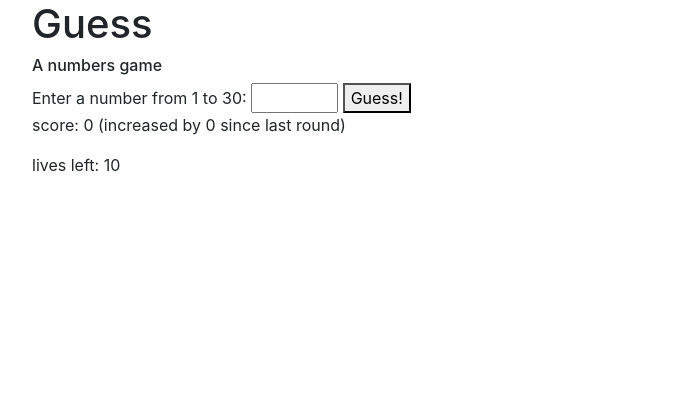
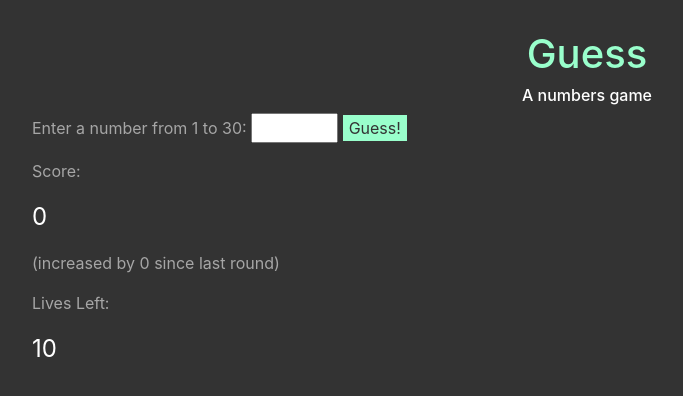
Before and after one commit to jzeng23/guess, a Django app: page /play in a window 1280 px wide. Shown: the top 396 px of the page, without its empty margins (53-736 px from the left). Run offline with Django 3.2, Linux system fonts and the light colour scheme; some libraries are stand-ins or nearby versions.

Commit message:
add styling

```diff
--- /dev/null
+++ b/guess/static/guess/styles.css
@@ -0,0 +1,33 @@
+body{
+    background-color: #333333;
+}
+
+h1{
+    color: #99ffcc;
+    text-align: center;
+    margin-top: 30px
+}
+
+h6{
+    color: white;
+    text-align: center;
+}
+
+p,li{
+    color: #a6a6a6;
+}
+
+button{
+    background-color: #99ffcc;
+    color: #333333;
+    border: none;
+}
+
+.stats{
+    color: white;
+    font-size: 24px;
+}
+
+h4{
+    color: white;
+}
--- a/guess/templates/guess/layout.html
+++ b/guess/templates/guess/layout.html
@@ -6,6 +6,7 @@
     <meta charset="UTF-8">
     <title>Guess</title>
     <link rel="stylesheet" href="https://stackpath.bootstrapcdn.com/bootstrap/4.4.1/css/bootstrap.min.css" integrity="sha384-Vkoo8x4CGsO3+Hhxv8T/Q5PaXtkKtu6ug5TOeNV6gBiFeWPGFN9MuhOf23Q9Ifjh" crossorigin="anonymous">
+    <link href="{% static 'guess/styles.css' %}" rel="stylesheet">
 </head>
 <body>
 <div class="container">
--- a/guess/templates/guess/play.html
+++ b/guess/templates/guess/play.html
@@ -3,21 +3,24 @@
 {% block body %}
 <form action="{% url 'guess:play' %}" method="post">
     {% csrf_token %}
-    Enter a number from 1 to {{ MAX_NUM }}:
+    <p>Enter a number from 1 to {{ MAX_NUM }}:
     <input type="number" name="answer" min="1" max={{ MAX_NUM }} required>
-    <button>Guess!</button>
+        <button>Guess!</button></p>
 </form>
     {% if answer != -1 %}
     <p>Last round, you guessed {{ answer }}. The correct answer was {{ correct }}.</p>
     {% endif %}
 
-    <p>score: {{ score }} (increased by {{ scoreChange }} since last round)</p>
+    <p>Score:</p>
+    <p class="stats">{{ score }}</p>
+    <p>(increased by {{ scoreChange }} since last round)</p>
 
-    <p>lives left: {{ lives }}
+    <p>Lives Left:</p>
+    <p class="stats">{{ lives }}</p>
     {% if livesChange == -1 %}
-        (you lost a life last round)
+        <p>(you lost a life last round)</p>
     {% endif %}
     {% if livesChange == +1 %}
-        (you gained a life last round)
-        {% endif %}</p>
+        <p>(you gained a life last round)</p>
+    {% endif %}
 {% endblock %}
```
